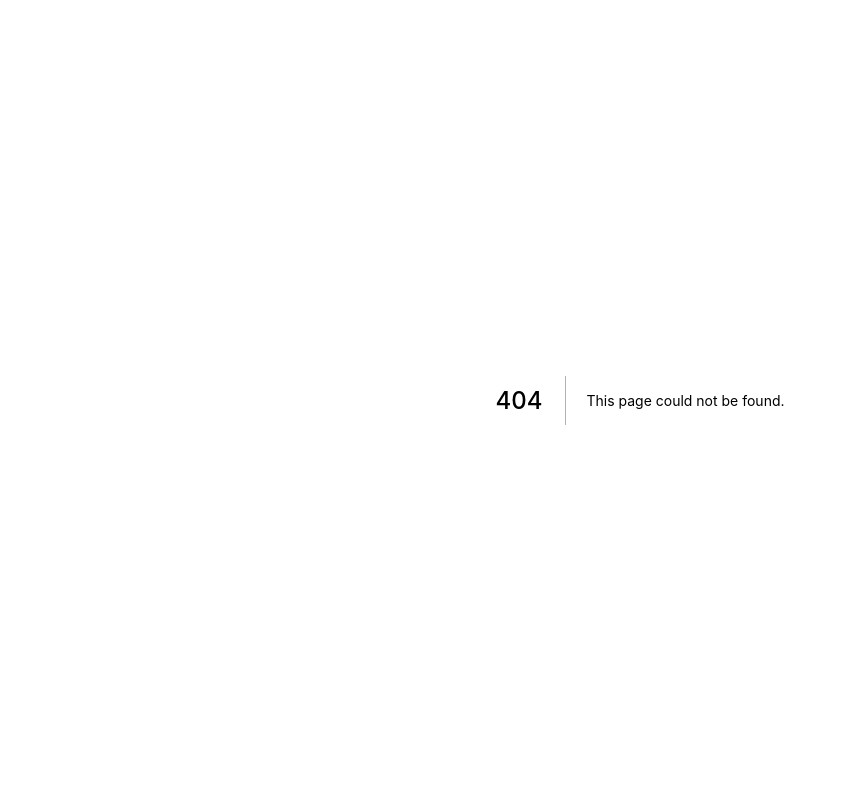
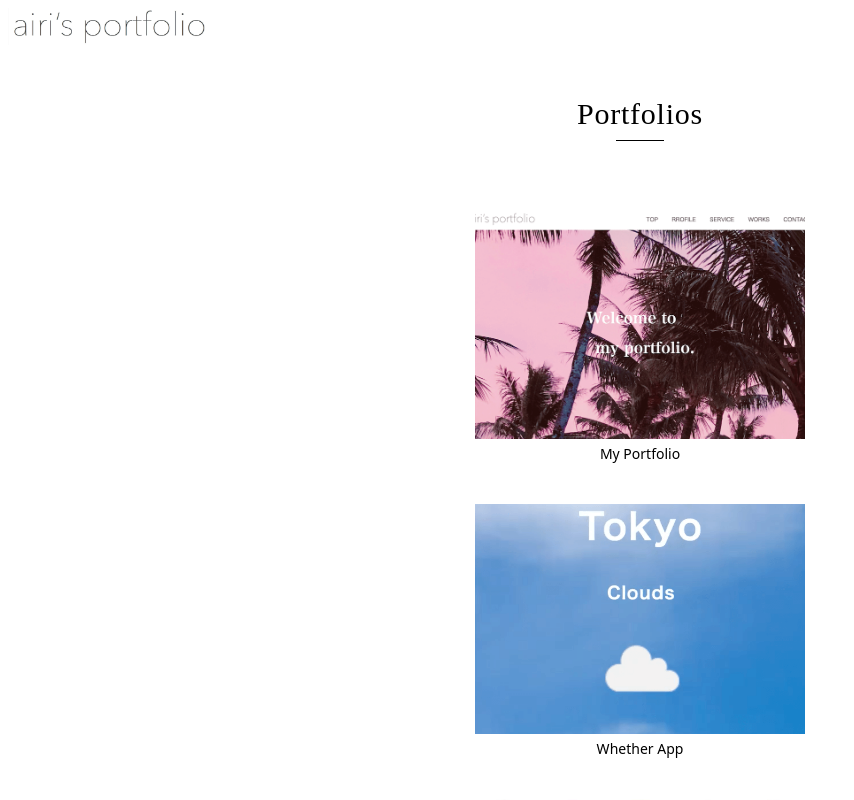
Before and after one commit to airiclover/Tailwind-practice, a Next.js app: page /portfoliosPage in a window 1280 px wide. Before the commit this address had no page. Shown: the top 800 px of the page, without its empty margins (0-854 px from the left). Built offline with nearby package versions, Linux system fonts and the light colour scheme.

Commit message:
✨ Introduce new features.

```diff
--- /dev/null
+++ b/src/pages/portfoliosPage.js
@@ -0,0 +1,98 @@
+import Link from "next/link";
+import Image from "next/image";
+import { SubHeader } from "../components/SubHeader";
+
+const ANOTHERLINKS = [
+  {
+    href: "airicat-portfolio.vercel.app",
+    src: "/scr-shot-pc-ver1.png",
+    name: "My Portfolio",
+  },
+  {
+    href: "https://airiclover.github.io/weatherwebapp/",
+    src: "/whether.png",
+    name: "Whether App",
+  },
+  {
+    href: "https://cafe-search.vercel.app/",
+    src: "/cafe.png",
+    name: "Cafe Search App",
+  },
+  {
+    href:
+      "https://airicat-portfolio.com/portfolio/works-items/osaka-rightsup/osaka-rightsup.html",
+    src: "/scr-shot-pc-ver5.png",
+    name: "Osaka light Up HP",
+  },
+];
+
+const ANOTHERPAGES = [
+  {
+    href:
+      // 👇後でURL変える！！！
+      "https://airicat-portfolio.com/portfolio/works-items/osaka-rightsup/osaka-rightsup.html",
+    src: "/scr-shot-pc-ver3.jpeg",
+    name: "Cafe HP (virtual)",
+  },
+  {
+    href: "https://airiclover.github.io/weatherwebapp/",
+    src: "/whether.png",
+    name: "XXXXXXXXXXXXX",
+  },
+];
+
+export default function PicupCafe() {
+  return (
+    <div className="px-2">
+      <SubHeader />
+      <div className="px-4 text-center text-sm font-light">
+        <div className="pt-10 pb-7">
+          <h1 className="font-Unna text-3xl tracking-wide">Portfolios</h1>
+          <div className="border-t w-12 mx-auto mt-2 mb-10"></div>
+        </div>
+
+        <div className="flex flex-col">
+          {ANOTHERLINKS.map((anotherLink) => (
+            <a
+              key={anotherLink.name}
+              href={anotherLink.href}
+              target="_blank"
+              rel="noopener noreferrer"
+              className="mb-10"
+            >
+              <Image
+                src={anotherLink.src}
+                alt={anotherLink.name}
+                loading="eager"
+                width={330}
+                height={230}
+                objectFit="cover"
+                priority
+                className="object-top hover:opacity-75"
+              />
+              <div>{anotherLink.name}</div>
+            </a>
+          ))}
+
+          {ANOTHERPAGES.map((anotherPage) => (
+            <Link href="/" key={anotherPage.name}>
+              <a className="mb-10 inline-block">
+                <Image
+                  src={anotherPage.src}
+                  alt={anotherPage.name}
+                  loading="eager"
+                  width={330}
+                  height={230}
+                  objectFit="cover"
+                  priority
+                  className="object-top hover:opacity-75"
+                />
+                <div>{anotherPage.name}</div>
+              </a>
+            </Link>
+          ))}
+        </div>
+      </div>
+    </div>
+  );
+}
```
